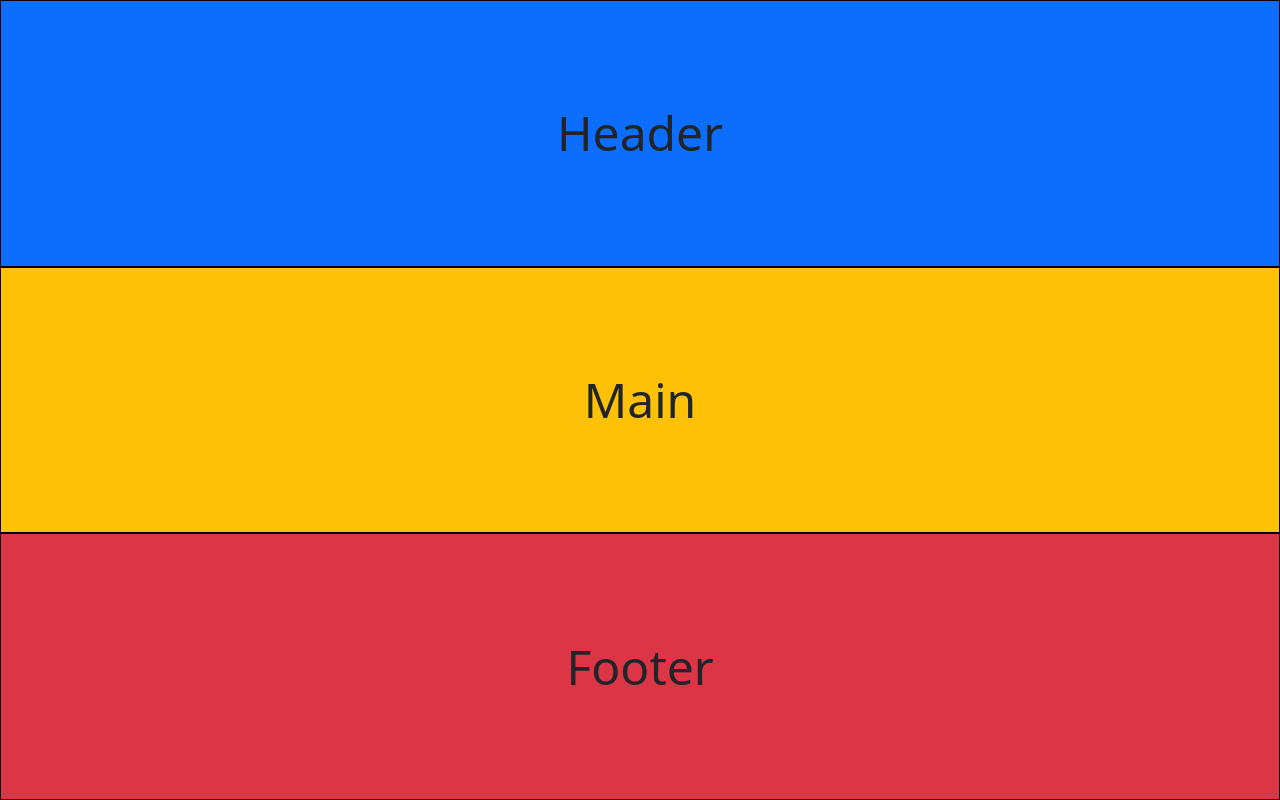
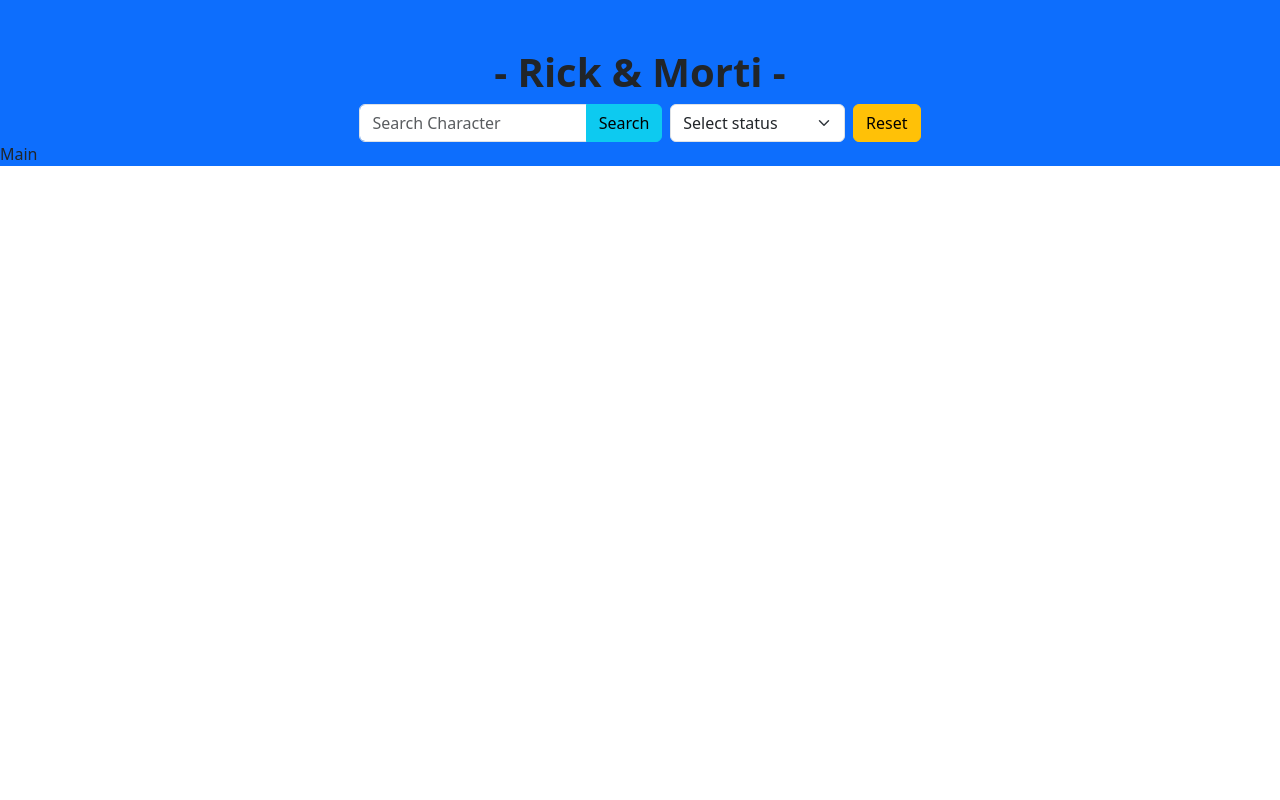
Before and after one commit to Daniele206/vite-rick-morty, a Vue app: page / in a window 1280 px wide. Built offline with nearby package versions, Linux system fonts and the light colour scheme.

Commit message:
[add] header

```diff
--- a/src/App.vue
+++ b/src/App.vue
@@ -5,13 +5,11 @@
 
   import Header from './components/Header.vue';
   import Main from './components/Main.vue';
-  import Footer from './components/Footer.vue';
 
   export default {
     components:{
       Header,
       Main,
-      Footer
     },
 
   }
@@ -19,10 +17,9 @@
 
 
 <template>
-  <div>
+  <div class="bg-primary">
     <Header />
     <Main />
-    <Footer />
   </div>
 </template>
 
--- a/src/assets/scss/_general.scss
+++ b/src/assets/scss/_general.scss
@@ -1,8 +1,5 @@
-.template_debug{
-  height: calc(100vh / 3);
+.d-center{
   display: flex;
+  justify-content: center;
   align-items: center;
-  justify-content: center;
-  font-size: 3rem;
-  border: 1px solid black;
 }
--- a/src/components/Footer.vue
+++ /dev/null
@@ -1,18 +0,0 @@
-<script>
-  export default {
-
-  }
-</script>
-
-
-<template>
-  <div class="template_debug bg-danger">
-    Footer
-  </div>
-</template>
-
-
-<style lang="scss" scoped>
-  @use '../assets/scss/variables' as *;
-
-</style>
--- a/src/components/Header.vue
+++ b/src/components/Header.vue
@@ -6,8 +6,23 @@
 
 
 <template>
-  <div class="template_debug bg-primary">
-    Header
+  <div>
+    <h1 class="fw-bold text-center pt-5">- Rick & Morti -</h1>
+    <div class="d-center">
+      <div class="d-flex">
+        <div class="input-group mx-1">
+          <input type="text" class="form-control" placeholder="Search Character" aria-label="Recipient's username" aria-describedby="button-addon2">
+          <button class="btn btn-info" type="button" id="button-addon2">Search</button>
+        </div>
+        <select class="form-select mx-1 w-50" aria-label="Default select example">
+          <option selected>Select status</option>
+          <option value="1">One</option>
+          <option value="2">Two</option>
+          <option value="3">Three</option>
+        </select>
+        <button class="btn btn-warning mx-1">Reset</button>
+      </div>
+    </div>
   </div>
 </template>
 
@@ -15,4 +30,6 @@
 <style lang="scss" scoped>
   @use '../assets/scss/variables' as *;
 
+
+
 </style>
--- a/src/components/Main.vue
+++ b/src/components/Main.vue
@@ -6,7 +6,7 @@
 
 
 <template>
-  <div class="template_debug bg-warning">
+  <div>
     Main
   </div>
 </template>
```
